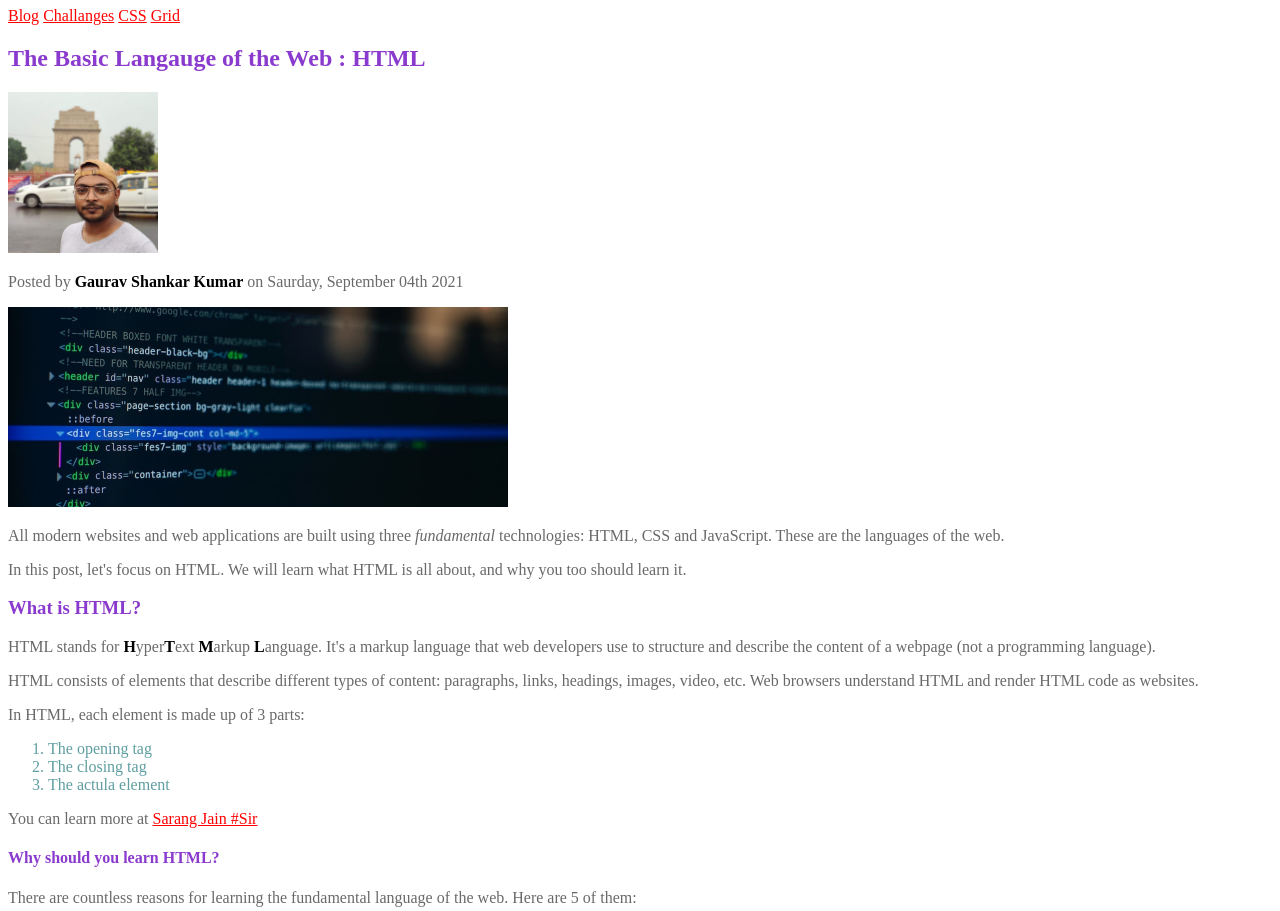
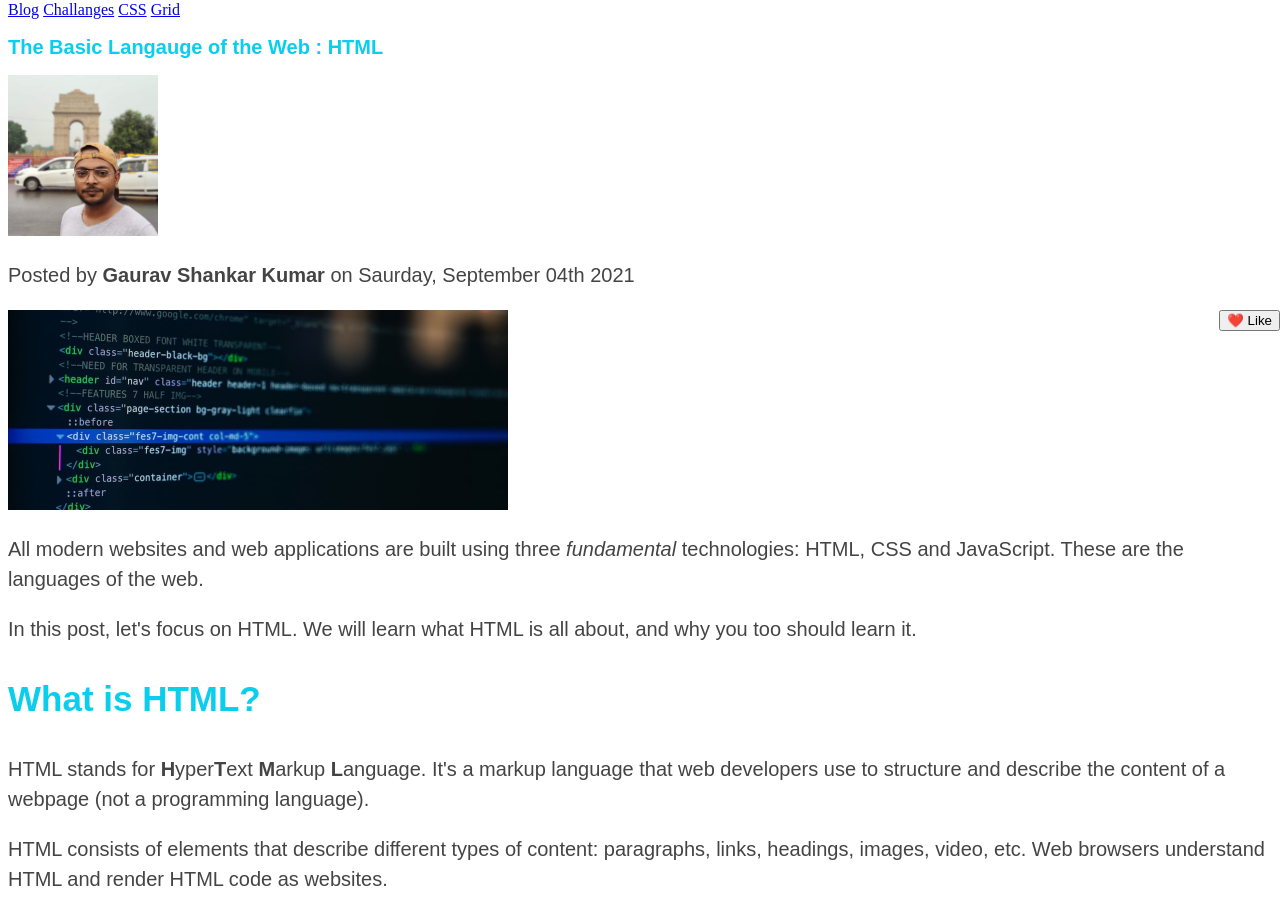
Before and after one commit to the-gsk/GSK--HTML-Practice, a plain HTML site: page index.html in a window 1280 px wide. Shown: the part 74-985 px from the top of the page. Drawn offline with Linux system fonts and the light colour scheme.

Commit message:
Styling of Hyperlink, Position,  Psudo Class, css Selector & Conflict

```diff
--- a/index.html
+++ b/index.html
@@ -8,30 +8,38 @@
     <link rel="stylesheet" href="./style/style.css" />
   </head>
   <body>
-    <header>
+    <div class="cotainer">
+      <header class="main-header">
         <h1>📘 The Code Magazine</h1>
+
+        <nav>
           <a href="./pages/blog.html">Blog</a>
           <a href="./pages/Challanges.html">Challanges</a>
           <a href="./pages/CSS.html">CSS</a>
           <a href="./pages/Grid.html">Grid</a>
+        </nav>
       </header>
 
       <article>
+        <header class="post-header">
           <h2>The Basic Langauge of the Web : HTML</h2>
           <img
             src="./assests/images/gaurav.jpg"
             width="150"
             alt="author gaurav shankar kumar"
           />
-      <p>
-        Posted by <strong>Gaurav Shankar Kumar</strong> on Saurday, September
-        04th 2021
+          <p id="author">
+            Posted by <strong>Gaurav Shankar Kumar</strong> on Saurday,
+            September 04th 2021
           </p>
+
           <img
             src="./assests/images/post-img.jpg"
             width="500"
             alt="this is the HTML code image"
           />
+          <button>❤️ Like</button>
+        </header>
         <p>
           All modern websites and web applications are built using three
           <em>fundamental</em>
@@ -39,8 +47,8 @@
           web.
         </p>
         <p>
-        In this post, let's focus on HTML. We will learn what HTML is all about,
-        and why you too should learn it.
+          In this post, let's focus on HTML. We will learn what HTML is all
+          about, and why you too should learn it.
         </p>
         <h3>What is HTML?</h3>
         <p>
@@ -51,12 +59,12 @@
         </p>
         <p>
           HTML consists of elements that describe different types of content:
-        paragraphs, links, headings, images, video, etc. Web browsers understand
-        HTML and render HTML code as websites.
+          paragraphs, links, headings, images, video, etc. Web browsers
+          understand HTML and render HTML code as websites.
         </p>
         <p>In HTML, each element is made up of 3 parts:</p>
         <ol>
-        <li>The opening tag</li>
+          <li class="first-li">The opening tag</li>
           <li>The closing tag</li>
           <li>The actula element</li>
         </ol>
@@ -68,11 +76,13 @@
         </p>
         <h4>Why should you learn HTML?</h4>
         <p>
-        There are countless reasons for learning the fundamental language of the
-        web. Here are 5 of them:
+          There are countless reasons for learning the fundamental language of
+          the web. Here are 5 of them:
         </p>
         <ul>
-        <li>To be able to use the fundamental web dev language</li>
+          <li class="first-li">
+            To be able to use the fundamental web dev language
+          </li>
           <li>
             To hand-craft beautiful websites instead of relying on tools like
             Worpress or Wix
@@ -84,12 +94,13 @@
       </article>
       <aside>
         <h5>Related posts</h5>
-      <ul>
+        <ul class="related">
           <li>
-          <img src="./assests/images/related-1.jpg" width="50" alt="coding" /><a
-            href="#"
-            >How to Learn Web Development</a
-          >
+            <img
+              src="./assests/images/related-1.jpg"
+              width="50"
+              alt="coding"
+            /><a href="#">How to Learn Web Development</a>
           </li>
           <p>By GSK Devlopment Network</p>
           <li>
@@ -101,14 +112,21 @@
           </li>
           <p>By GSK Devlopment Network</p>
           <li>
-          <img src="./assests/images/related-3.jpg" width="50" alt="script" /><a
-            href="#"
-            >How to Learn Web Development</a
-          >
+            <img
+              src="./assests/images/related-3.jpg"
+              width="50"
+              alt="script"
+            /><a href="#">How to Learn Web Development</a>
           </li>
           <p>By GSK Devlopment Network</p>
         </ul>
       </aside>
-    <footer><p>Copyright © 2027 by The Code Magazine.</p></footer>
+
+      <footer>
+        <p id="copyright" class="copyright text">
+          Copyright © 2027 by The Code Magazine.
+        </p>
+      </footer>
+    </div>
   </body>
 </html>
--- a/style/style.css
+++ b/style/style.css
@@ -1,20 +1,81 @@
+h1,
+h2,
+h3,
+h4,
+h5,
+p,
+li {
+  font-family: sans-serif;
+  color: #444444;
+}
+h1,
+h2,
+h3,
+h4,
+h5 {
+  color: #09ceec;
+}
 h1 {
-  color: rgb(77, 119, 235);
+  font-size: 30px;
+  font-style: italic;
+  text-transform: uppercase;
 }
-a {
+h2 {
+  font-size: 20px;
+}
+h3 {
+  font-size: 35px;
+}
+h4 {
+  font-size: 20px;
+  text-transform: uppercase;
+  text-align: center;
+}
+p {
+  font-size: 20px;
+  line-height: 1.5;
+}
+li {
+  font-size: 20px;
+}
+/* footer p {
+  font-size: 10px;
+}*/
+article ul li {
   color: red;
 }
-h2,
-h3,
-h4 {
-  color: rgb(139, 58, 206);
+#copyright {
+  font-size: 16px;
 }
-p {
-  color: dimgrey;
+.related {
+  font-size: 18px;
 }
-strong {
-  color: black;
+article {
+  position: relative;
 }
-li {
-  color: cadetblue;
+/* button {
+  position: absolute;
+  bottom: 0;
+  right: 50%;
+} */
+/* button {
+  position: relative;
+  top: 0;
+  right: 100;
+} */
+
+button {
+  position: fixed;
+  top: 30;
+  right: 0;
 }
+button:hover {
+  background-color: gold;
+  text-decoration: wavy;
+  font-weight: bolder;
+  cursor: pointer;
+}
+button:active {
+  background-color: green;
+  text-decoration: dotted;
+}
```
Also changed, not shown: package.json (deleted, +0 -16 lines), 1 other file. Lines whose indentation alone changed are shown as unchanged.
